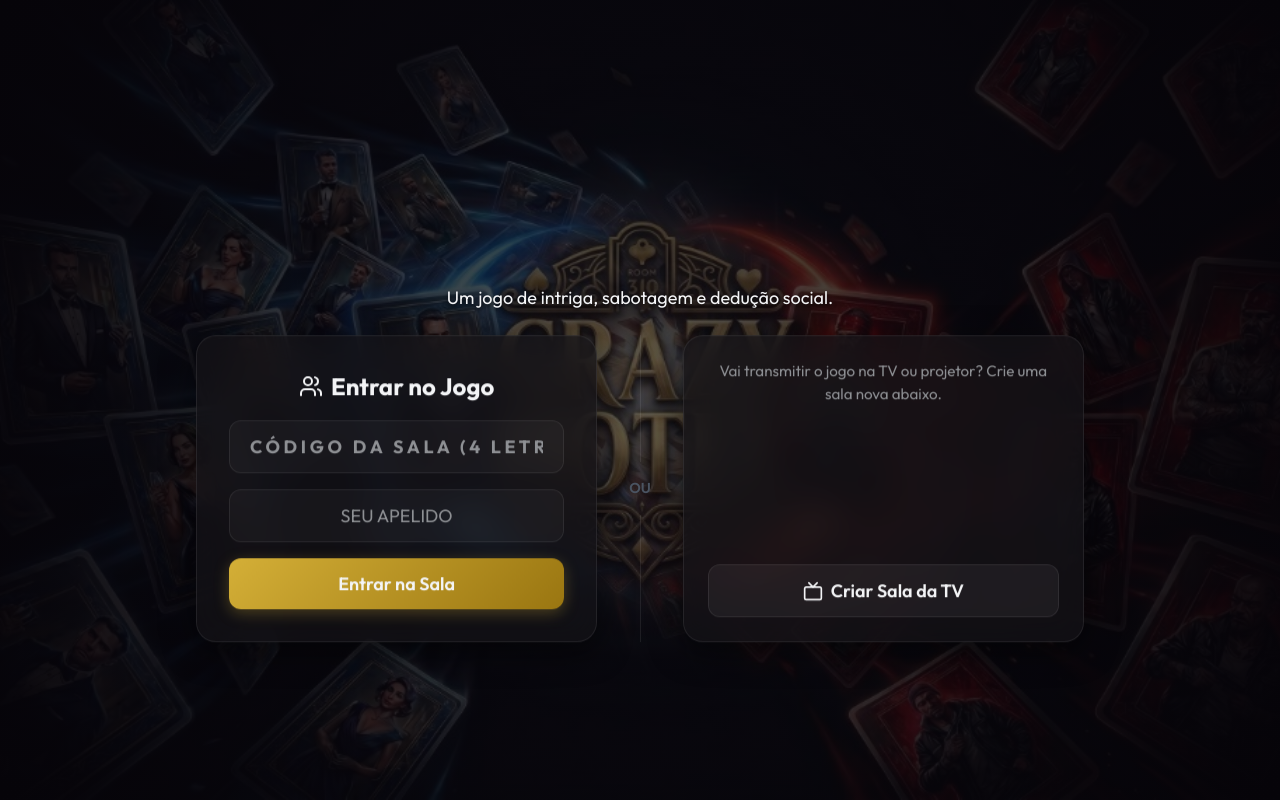
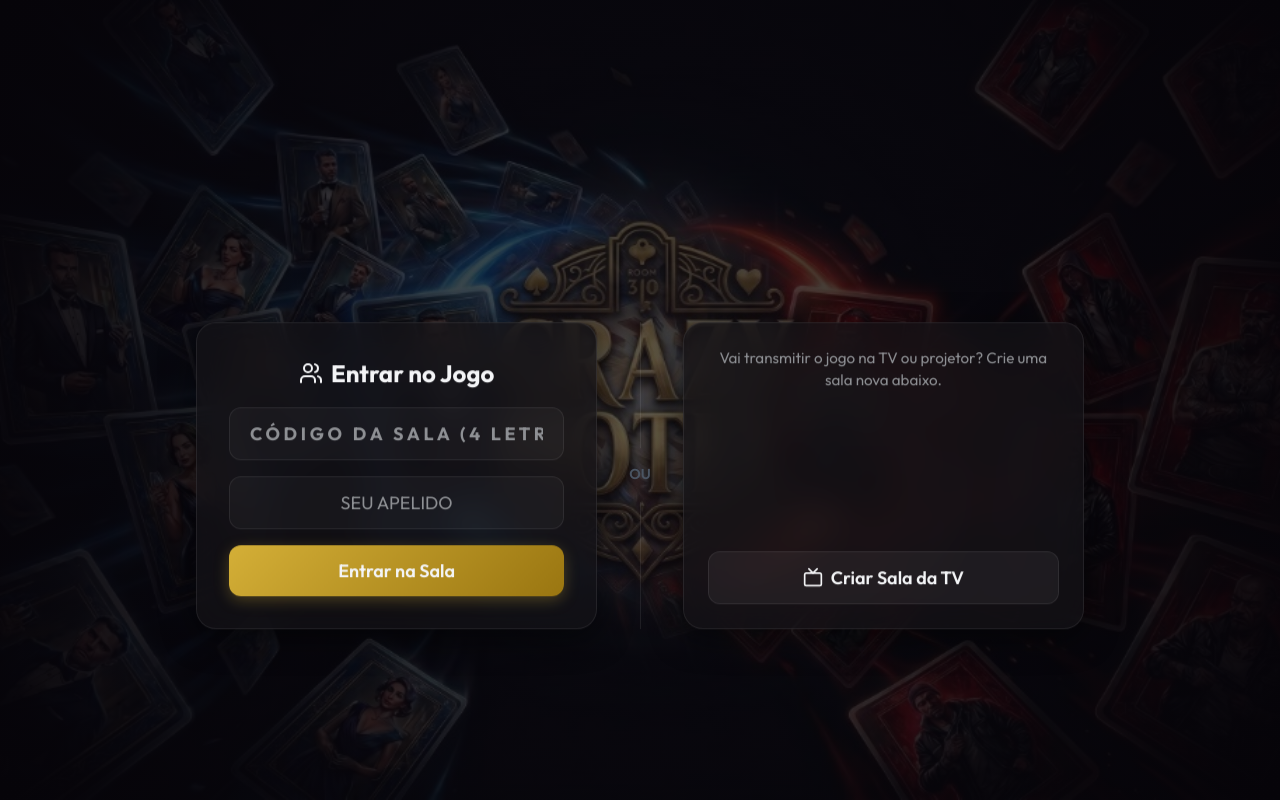
Before and after one commit to D13GO91/crazyHotel, a React (Vite) app: page / in a window 1280 px wide. Built offline with nearby package versions, Linux system fonts and the light colour scheme; no server answers.

Commit message:
style(home): remove subtitle text under logo

```diff
--- a/src/routes/index.tsx
+++ b/src/routes/index.tsx
@@ -88,11 +88,7 @@ export default function Home() {
 
   return (
     <div className="home-container animate-float" style={{ padding: '2rem 1rem' }}>
-      <div style={{ textAlign: 'center', marginBottom: '1.5rem', paddingTop: '140px' }}>
-        <p style={{ fontSize: '1.125rem', textShadow: '0 2px 4px rgba(0,0,0,0.8)', color: 'var(--text-light)' }}>
-          Um jogo de intriga, sabotagem e dedução social.
-        </p>
-      </div>
+      <div style={{ height: '140px', marginBottom: '1.5rem' }} />
 
       {activeSession && (
         <GlassPanel
```
